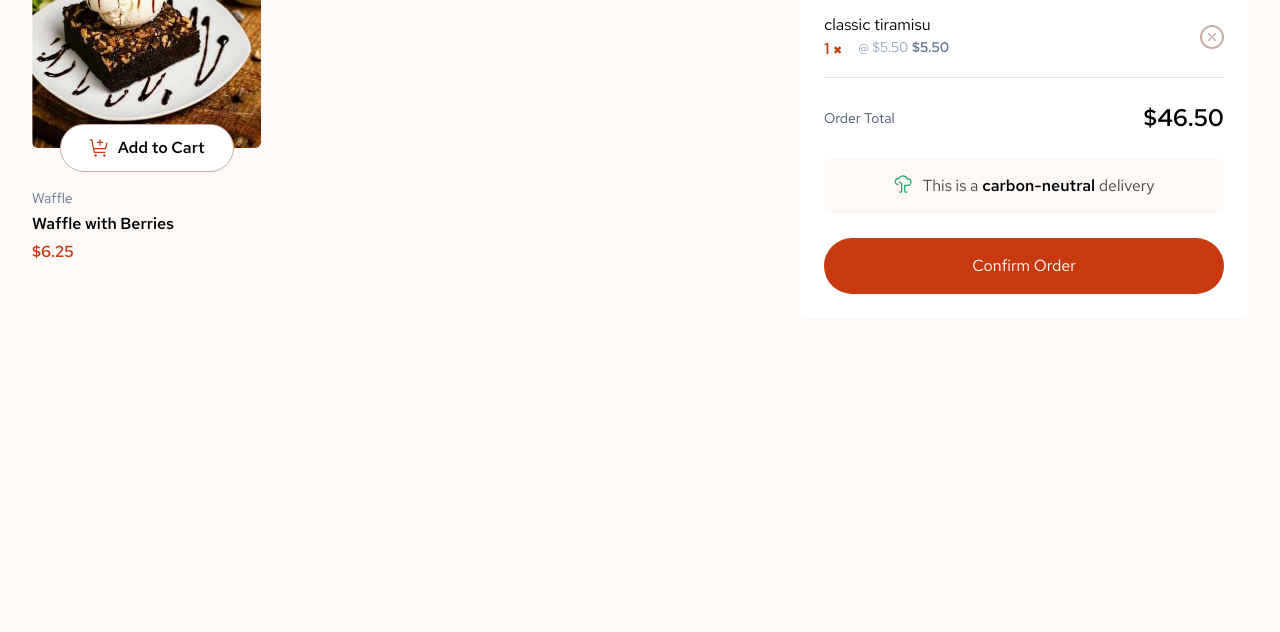
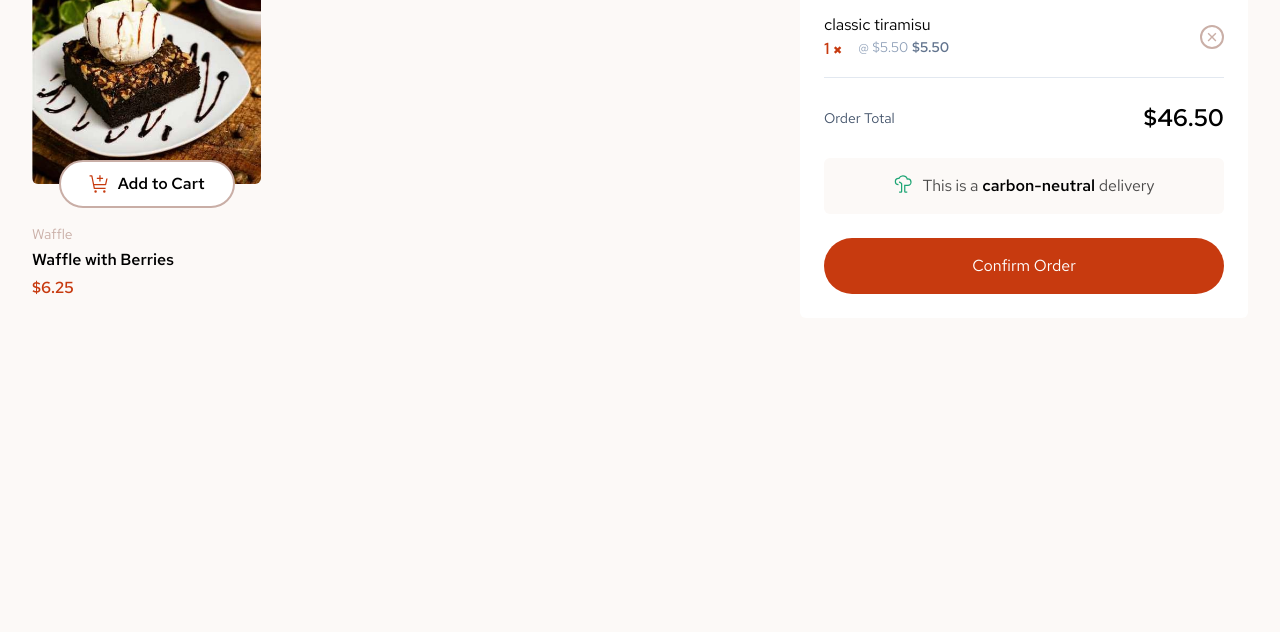
Before and after one commit to AlirezaHassankhani/cafe-website, a website: page index.html in a window 1280 px wide. Shown: the part 168-800 px from the top of the page. Drawn offline with Linux system fonts and the light colour scheme.

Commit message:
update cart product

```diff
--- a/index.html
+++ b/index.html
@@ -17,7 +17,7 @@
     <div class="container">
       <div class="flex gap-10 py-5">
         <div>
-          <h1 class="font-redhatSemibold text-3xl my-4">Desserts</h1>
+          <h1 class="font-redhatBold text-4xl my-8">Desserts</h1>
 
           <div class="grid grid-cols-3 gap-5">
             <div>
@@ -28,7 +28,7 @@
                   class="rounded-md"
                 />
 
-                <div class="bg-white relative z-10 flex -mt-6 h-12 w-fit mx-auto rounded-4xl border border-rose-300 cursor-pointer" data-is-selected="false">
+                <div class="bg-white relative z-10 flex -mt-6 h-12 w-fit mx-auto rounded-4xl border-2 border-rose-300 cursor-pointer" data-is-selected="false">
                   <svg
                     xmlns="http://www.w3.org/2000/svg"
                     width="21"
@@ -56,7 +56,7 @@
               </div>
 
               <div class="my-4 space-y-1">
-                <p class="font-redhat text-slate-500 text-sm">Waffle</p>
+                <p class="font-redhat text-rose-300 text-sm">Waffle</p>
                 <p class="font-redhatSemibold">Waffle with Berries</p>
                 <p class="font-redhatSemibold text-red">$6.25</p>
               </div>
```
Also changed, not shown: dist/styles/main.css.
